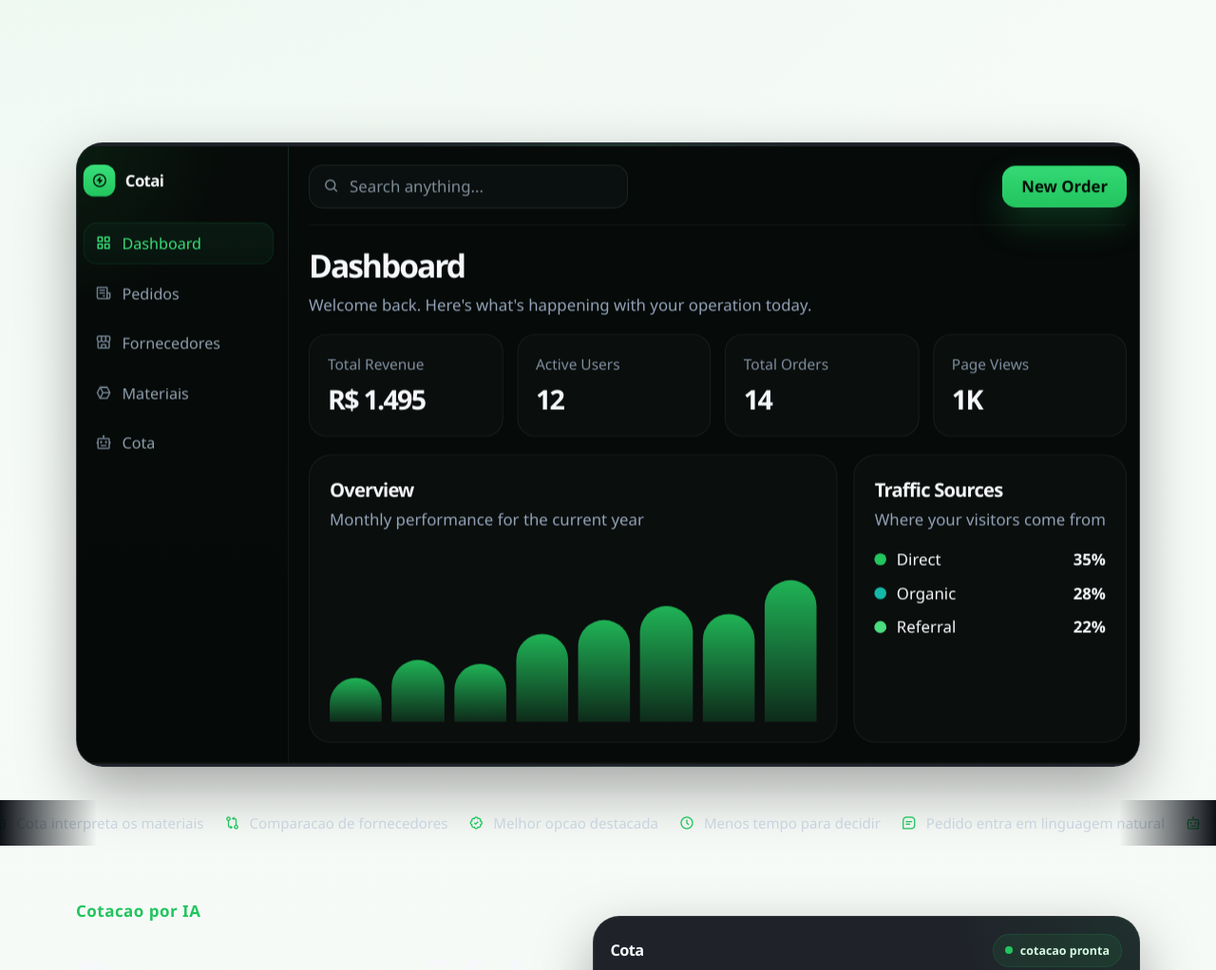
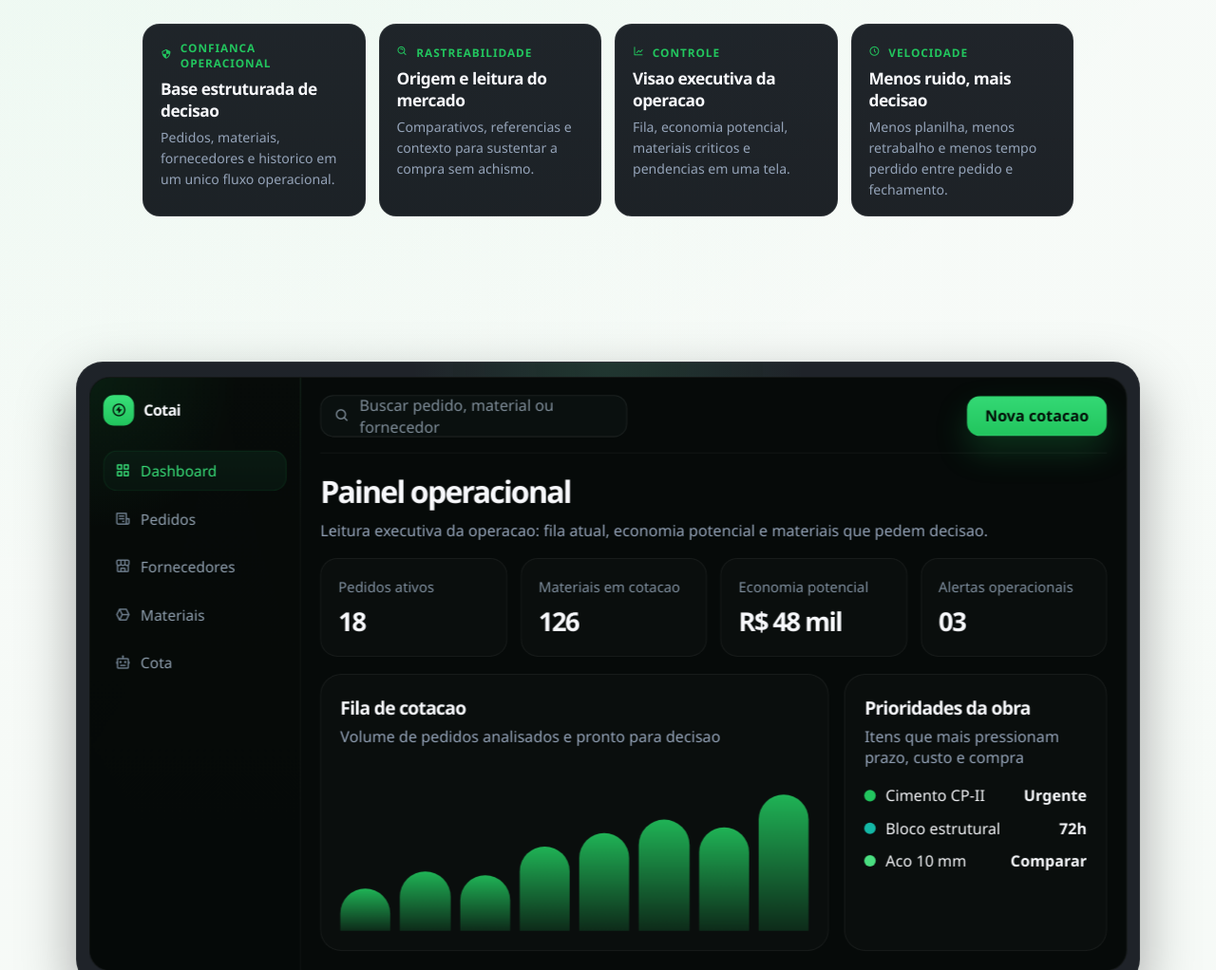
Before and after one commit to VitorFalcochio/cotai, a plain HTML site: page frontend/pages/index.html in a window 1280 px wide. Shown: the part 936-1958 px from the top of the page at 95% size. Drawn offline with nearby package versions, Linux system fonts and the light colour scheme.

Commit message:
Update Designer .html

```diff
--- a/frontend/pages/index.html
+++ b/frontend/pages/index.html
@@ -160,7 +160,7 @@
       .hero-copy {
         max-width: 980px;
         margin-top: 30px;
-        animation: heroFloat 8s ease-in-out infinite;
+        animation: none;
       }
 
       .hero-copy h1,
@@ -256,7 +256,7 @@
         filter: blur(0.2px);
         box-shadow: 0 0 10px rgba(34, 197, 94, 0.22);
         pointer-events: none;
-        animation: flowBeam 8.6s cubic-bezier(0.22, 1, 0.36, 1) infinite;
+        animation: flowBeam 14s cubic-bezier(0.22, 1, 0.36, 1) infinite;
       }
 
       .hero-flow-card {
@@ -271,7 +271,7 @@
         text-align: left;
         box-shadow: inset 0 1px 0 rgba(255, 255, 255, 0.02);
         overflow: hidden;
-        animation: flowCardPulse 7.5s ease-in-out infinite;
+        animation: none;
       }
 
       .hero-flow-card::after {
@@ -284,7 +284,7 @@
         opacity: 0;
         transform: scaleX(0.4);
         transform-origin: center;
-        animation: flowLinePulse 7.5s ease-in-out infinite;
+        animation: none;
       }
 
       .hero-flow-card:nth-child(2),
@@ -343,6 +343,48 @@
 
       .section {
         padding: 108px 0 0;
+      }
+
+      .trust-strip {
+        width: min(100%, 980px);
+        display: grid;
+        grid-template-columns: repeat(4, minmax(0, 1fr));
+        gap: 14px;
+        margin-top: 28px;
+      }
+
+      .trust-stat {
+        padding: 16px 18px;
+        border: 1px solid rgba(255, 255, 255, 0.07);
+        border-radius: 18px;
+        background: linear-gradient(180deg, rgba(13, 18, 24, 0.92), rgba(10, 15, 20, 0.92));
+        text-align: left;
+      }
+
+      .trust-kicker {
+        display: inline-flex;
+        align-items: center;
+        gap: 8px;
+        margin-bottom: 8px;
+        color: var(--green);
+        font-size: 0.74rem;
+        font-weight: 800;
+        letter-spacing: 0.08em;
+        text-transform: uppercase;
+      }
+
+      .trust-stat strong {
+        display: block;
+        margin-bottom: 6px;
+        font-size: 1.08rem;
+        letter-spacing: -0.03em;
+      }
+
+      .trust-stat span {
+        display: block;
+        color: var(--muted);
+        font-size: 0.88rem;
+        line-height: 1.55;
       }
 
       .section + .section {
@@ -686,7 +728,7 @@
         border: 1px solid rgba(255, 255, 255, 0.06);
         border-radius: 22px;
         background: #060a09;
-        transform: perspective(1400px) rotateX(var(--rotate-x)) rotateY(var(--rotate-y)) scale(1.05);
+        transform: perspective(1400px) rotateX(calc(var(--rotate-x) * 0.18)) rotateY(calc(var(--rotate-y) * 0.18)) scale(1.01);
         transform-origin: center center;
         transform-style: preserve-3d;
         transition: transform 220ms cubic-bezier(0.22, 1, 0.36, 1);
@@ -695,7 +737,7 @@
       .preview-shell:hover {
         border-color: rgba(34, 197, 94, 0.18);
         box-shadow:
-          0 30px 70px rgba(0, 0, 0, 0.42),
+          0 24px 48px rgba(0, 0, 0, 0.34),
           0 0 0 1px rgba(34, 197, 94, 0.06);
       }
 
@@ -1073,7 +1115,7 @@
         border: 1px solid rgba(255, 255, 255, 0.08);
         border-radius: 20px;
         background: rgba(13, 17, 23, 0.82);
-        text-align: center;
+        text-align: left;
         transition:
           transform var(--transition-base),
           border-color var(--transition-base),
@@ -1337,7 +1379,8 @@
         .problem-grid,
         .benefits-grid,
         .steps-row,
-        .proof-shell {
+        .proof-shell,
+        .trust-strip {
           grid-template-columns: 1fr 1fr;
         }
 
@@ -1385,6 +1428,7 @@
         .benefits-grid,
         .steps-row,
         .proof-shell,
+        .trust-strip,
         .hero-flow,
         .audience-grid,
         .ai-showcase-shell {
@@ -1483,6 +1527,29 @@
               <strong>Melhor opção destacada para a compra.</strong>
               <p>Preço, prazo e fornecedor aparecem com clareza para a equipe decidir mais rápido.</p>
               <span class="hero-flow-pill">Melhor oferta pronta</span>
+            </article>
+          </div>
+
+          <div class="trust-strip animate" data-animate>
+            <article class="trust-stat">
+              <div class="trust-kicker"><i class="bx bx-shield-quarter"></i>Confianca operacional</div>
+              <strong>Base estruturada de decisao</strong>
+              <span>Pedidos, materiais, fornecedores e historico em um unico fluxo operacional.</span>
+            </article>
+            <article class="trust-stat">
+              <div class="trust-kicker"><i class="bx bx-search-alt"></i>Rastreabilidade</div>
+              <strong>Origem e leitura do mercado</strong>
+              <span>Comparativos, referencias e contexto para sustentar a compra sem achismo.</span>
+            </article>
+            <article class="trust-stat">
+              <div class="trust-kicker"><i class="bx bx-line-chart"></i>Controle</div>
+              <strong>Visao executiva da operacao</strong>
+              <span>Fila, economia potencial, materiais criticos e pendencias em uma tela.</span>
+            </article>
+            <article class="trust-stat">
+              <div class="trust-kicker"><i class="bx bx-time-five"></i>Velocidade</div>
+              <strong>Menos ruido, mais decisao</strong>
+              <span>Menos planilha, menos retrabalho e menos tempo perdido entre pedido e fechamento.</span>
             </article>
           </div>
         </div>
@@ -1510,40 +1577,40 @@
                 <div class="preview-topbar">
                   <div class="preview-search">
                     <i class="bx bx-search"></i>
-                    <span>Search anything...</span>
+                    <span>Buscar pedido, material ou fornecedor</span>
                   </div>
-                  <a class="btn btn-primary" href="signup.html">New Order</a>
+                  <a class="btn btn-primary" href="signup.html">Nova cotacao</a>
                 </div>
 
                 <div class="preview-body">
                   <div class="preview-copy">
-                    <h3>Dashboard</h3>
-                    <p>Welcome back. Here's what's happening with your operation today.</p>
+                    <h3>Painel operacional</h3>
+                    <p>Leitura executiva da operacao: fila atual, economia potencial e materiais que pedem decisao.</p>
                   </div>
 
                   <div class="preview-metrics">
                     <article class="preview-metric">
-                      <span>Total Revenue</span>
-                      <strong>R$ 1.495</strong>
+                      <span>Pedidos ativos</span>
+                      <strong>18</strong>
                     </article>
                     <article class="preview-metric">
-                      <span>Active Users</span>
-                      <strong>12</strong>
+                      <span>Materiais em cotacao</span>
+                      <strong>126</strong>
                     </article>
                     <article class="preview-metric">
-                      <span>Total Orders</span>
-                      <strong>14</strong>
+                      <span>Economia potencial</span>
+                      <strong>R$ 48 mil</strong>
                     </article>
                     <article class="preview-metric">
-                      <span>Page Views</span>
-                      <strong>1K</strong>
+                      <span>Alertas operacionais</span>
+                      <strong>03</strong>
                     </article>
                   </div>
 
                   <div class="preview-grid">
                     <article class="preview-panel">
-                      <h4>Overview</h4>
-                      <p>Monthly performance for the current year</p>
+                      <h4>Fila de cotacao</h4>
+                      <p>Volume de pedidos analisados e pronto para decisao</p>
                       <div class="preview-chart">
                         <span></span>
                         <span></span>
@@ -1557,12 +1624,12 @@
                     </article>
 
                     <article class="preview-panel">
-                      <h4>Traffic Sources</h4>
-                      <p>Where your visitors come from</p>
+                      <h4>Prioridades da obra</h4>
+                      <p>Itens que mais pressionam prazo, custo e compra</p>
                       <div class="preview-list">
-                        <div><span class="preview-dot direct"></span><span>Direct</span><strong>35%</strong></div>
-                        <div><span class="preview-dot organic"></span><span>Organic</span><strong>28%</strong></div>
-                        <div><span class="preview-dot referral"></span><span>Referral</span><strong>22%</strong></div>
+                        <div><span class="preview-dot direct"></span><span>Cimento CP-II</span><strong>Urgente</strong></div>
+                        <div><span class="preview-dot organic"></span><span>Bloco estrutural</span><strong>72h</strong></div>
+                        <div><span class="preview-dot referral"></span><span>Aco 10 mm</span><strong>Comparar</strong></div>
                       </div>
                     </article>
                   </div>
@@ -1570,21 +1637,6 @@
               </div>
             </div>
           </div>
-        </div>
-      </section>
-
-      <section class="signal-band" aria-label="Fluxo continuo do produto">
-        <div class="signal-band-track">
-          <span class="signal-band-item"><i class="bx bx-message-square-detail"></i>Pedido entra em linguagem natural</span>
-          <span class="signal-band-item"><i class="bx bx-bot"></i>Cota interpreta os materiais</span>
-          <span class="signal-band-item"><i class="bx bx-git-compare"></i>Comparacao de fornecedores</span>
-          <span class="signal-band-item"><i class="bx bx-badge-check"></i>Melhor opcao destacada</span>
-          <span class="signal-band-item"><i class="bx bx-time-five"></i>Menos tempo para decidir</span>
-          <span class="signal-band-item"><i class="bx bx-message-square-detail"></i>Pedido entra em linguagem natural</span>
-          <span class="signal-band-item"><i class="bx bx-bot"></i>Cota interpreta os materiais</span>
-          <span class="signal-band-item"><i class="bx bx-git-compare"></i>Comparacao de fornecedores</span>
-          <span class="signal-band-item"><i class="bx bx-badge-check"></i>Melhor opcao destacada</span>
-          <span class="signal-band-item"><i class="bx bx-time-five"></i>Menos tempo para decidir</span>
         </div>
       </section>
 
@@ -1906,7 +1958,6 @@
         <div class="footer-column">
           <strong>Produto</strong>
           <a href="#solucao">Solucao</a>
-          <a href="#beneficios">Beneficios</a>
           <a href="#como-funciona">Como funciona</a>
         </div>
 
```
Also changed, not shown: frontend/pages/dashboard.html (+11 -72 lines), frontend/pages/materials.html (+1 -5 lines), frontend/pages/suppliers.html (+3 -11 lines).
